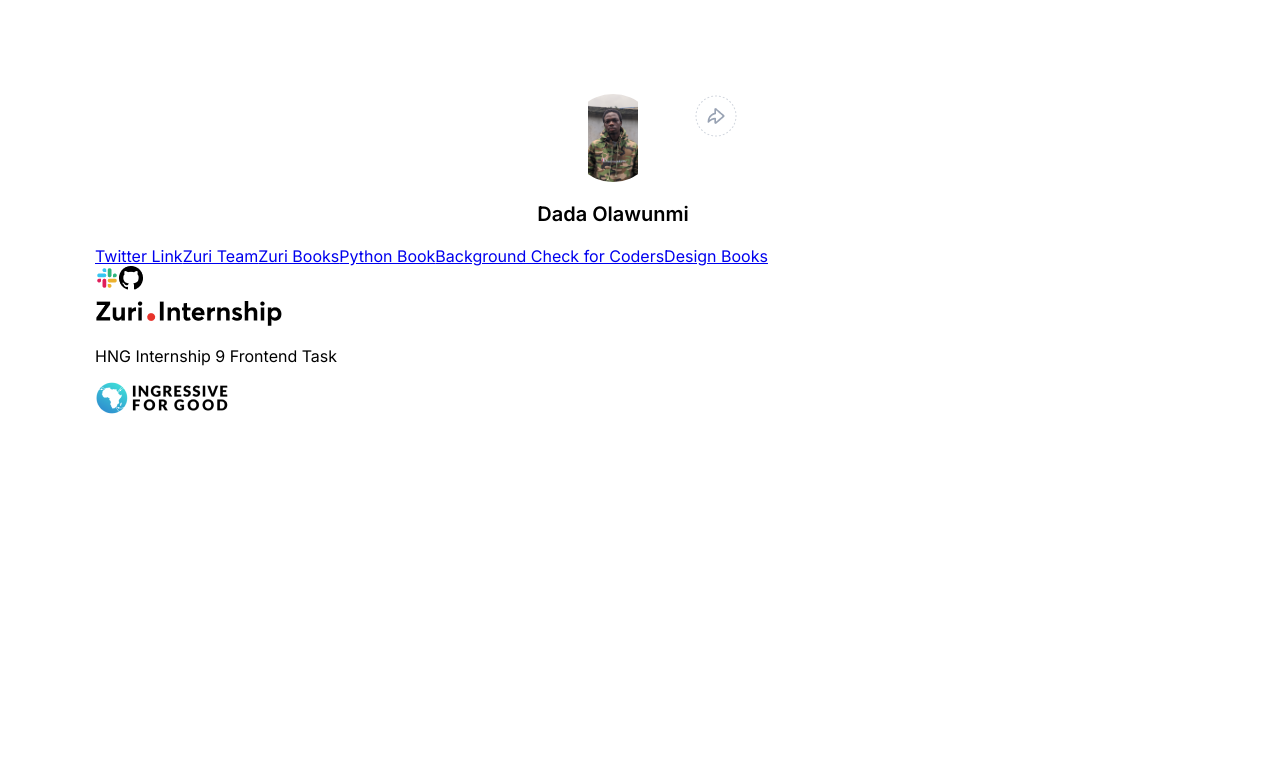
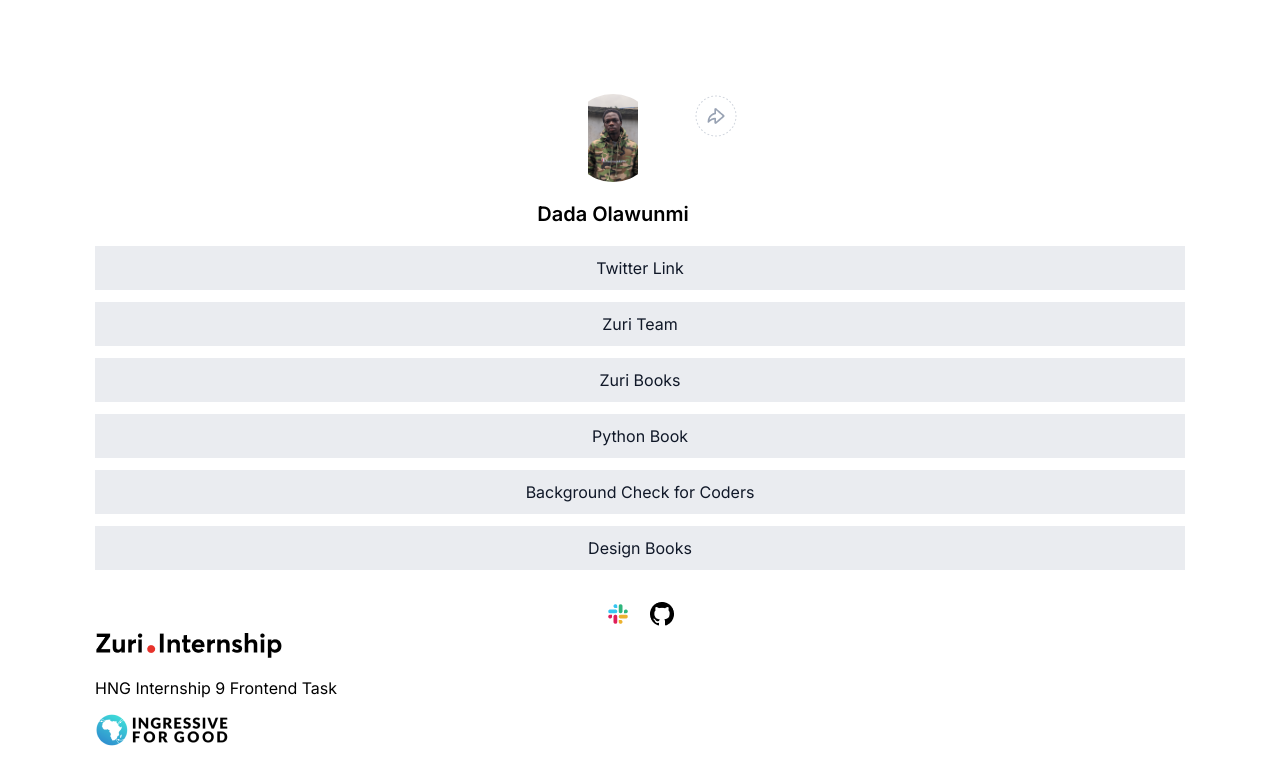
Before and after one commit to dread557/linktree, a React (Create React App) app: page / in a window 1280 px wide. Shown: the top 784 px of the page. Built offline with nearby package versions, Linux system fonts and the light colour scheme.

Commit message:
Style main section
Uninstall react-router-dom

```diff
--- a/package.json
+++ b/package.json
@@ -8,7 +8,6 @@
     "@testing-library/user-event": "^13.5.0",
     "react": "^18.2.0",
     "react-dom": "^18.2.0",
-    "react-router-dom": "^6.4.2",
     "react-scripts": "5.0.1",
     "sass": "^1.55.0",
     "web-vitals": "^2.1.4"
--- a/src/App.scss
+++ b/src/App.scss
@@ -46,21 +46,28 @@
 
     }
 
-    // main {
-    //     display: flex;
-    //     flex-direction: column;
+    main {
+        display: flex;
+        flex-direction: column;
 
-    //     a {
-    //         text-decoration: none;
-    //         color: #101828;
-    //         width: 100%;
-    //         background-color: #EAECF0;
-    //         text-align: center;
-    //         margin-bottom: 12px;
-    //         padding: 12px;
-    //         font-weight: 500px;
-    //     }
-    // }
+        a {
+            text-decoration: none;
+            color: #101828;
+            width: 100%;
+            background-color: #EAECF0;
+            text-align: center;
+            margin-bottom: 12px;
+            padding: 12px;
+            font-weight: 500px;
+        }
+
+        .slack_git {
+            display: flex;
+            justify-content: center;
+            gap: 20px;
+            margin-top: 20px;
+        }
+    }
 }
 
 @media screen and (max-width: 768px) {
```
Also changed, not shown: 1 other file (tests, documents, lock files or other folders).
